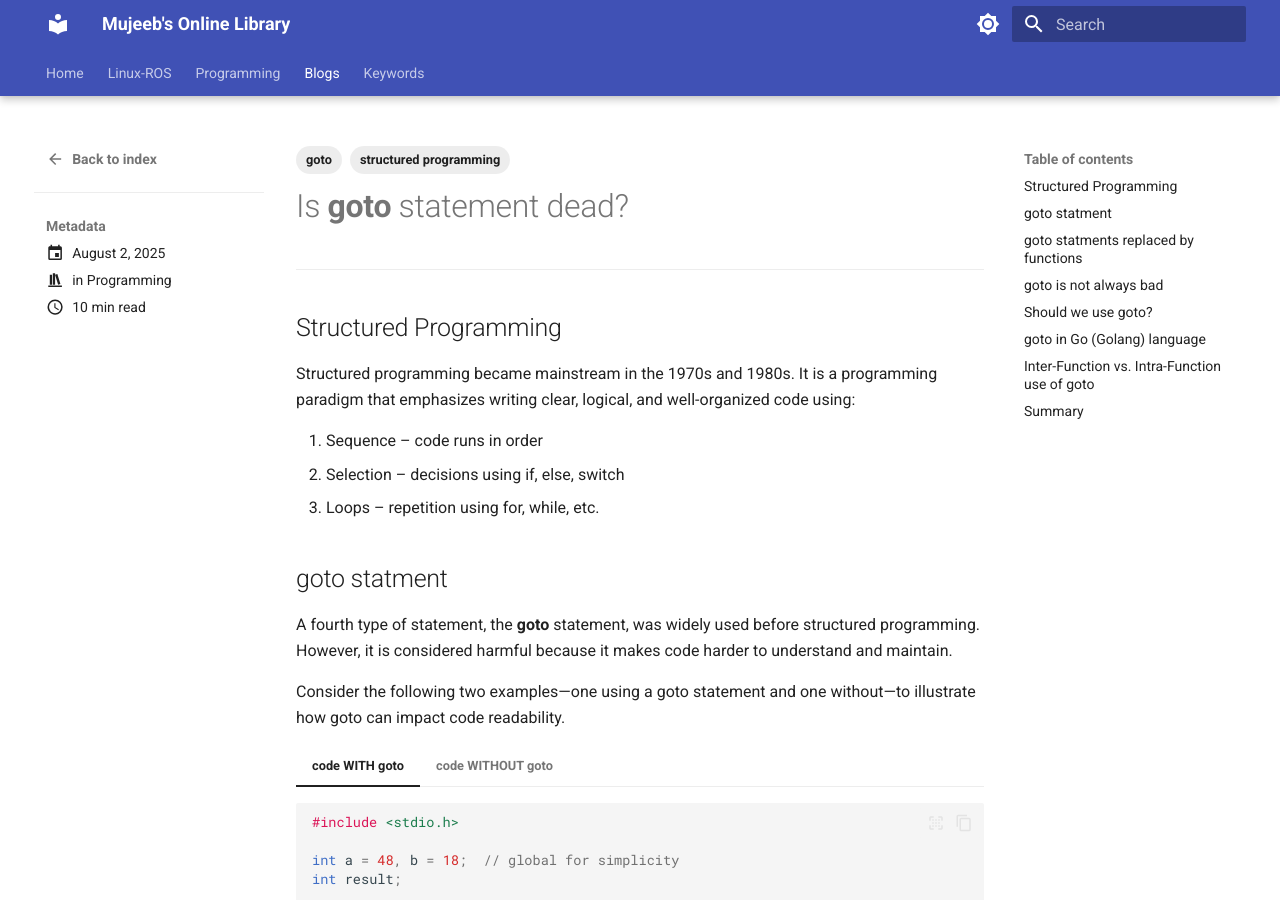
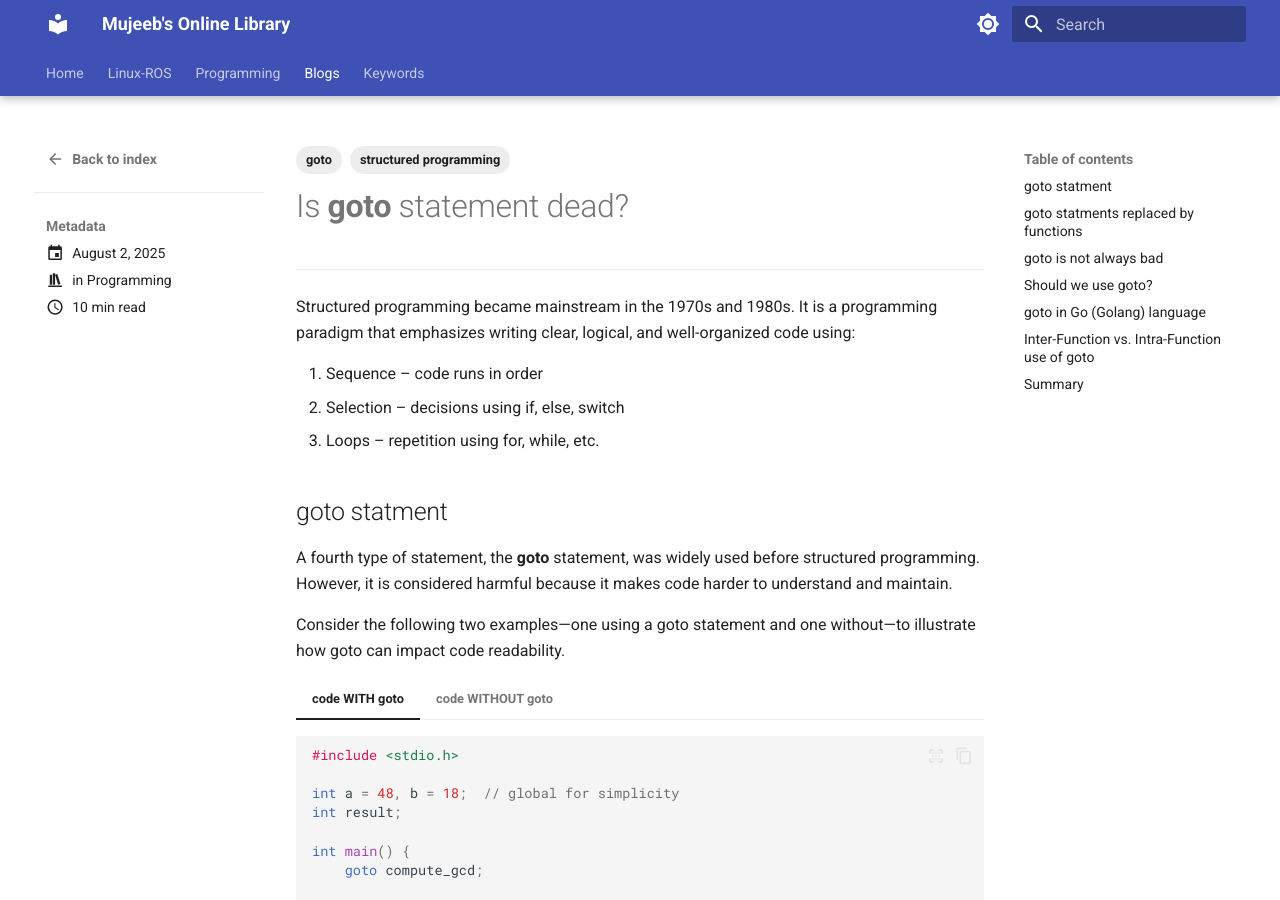
Before and after one commit to alohamujeeb/alohamujeeb.github.io, an MkDocs documentation site: the page built from docs/blog/posts/2025-08-02-is-goto-dead.md, in a window 1280 px wide and 900 px high. Built offline with MkDocs 1.6.1 and Material for MkDocs 9.7.7, drawn with Linux system fonts in a browser that asks for light colours.

Commit message:
blog reformatted

```diff
--- a/docs/blog/posts/2025-08-02-is-goto-dead.md
+++ b/docs/blog/posts/2025-08-02-is-goto-dead.md
@@ -17,7 +17,6 @@ tags:
 # Is **goto** statement dead?
 
 ---
-## Structured Programming
 Structured programming became mainstream in the 1970s and 1980s. It  is a programming paradigm that emphasizes writing clear, logical, and well-organized code using:
 
 1. Sequence – code runs in order
```
Also changed, not shown: docs/blog/posts/2025-07-25-N3IWF.md (+0 -1 lines).
